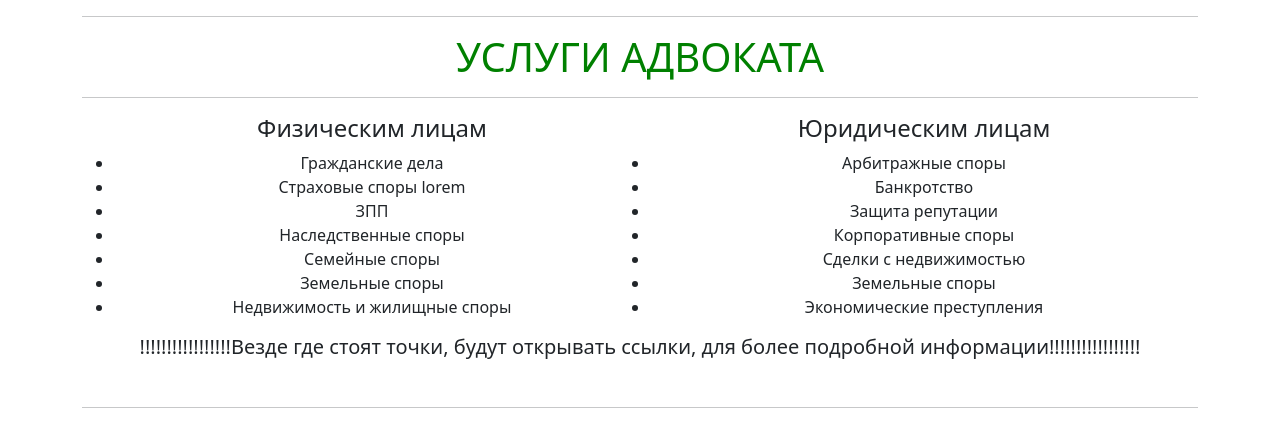
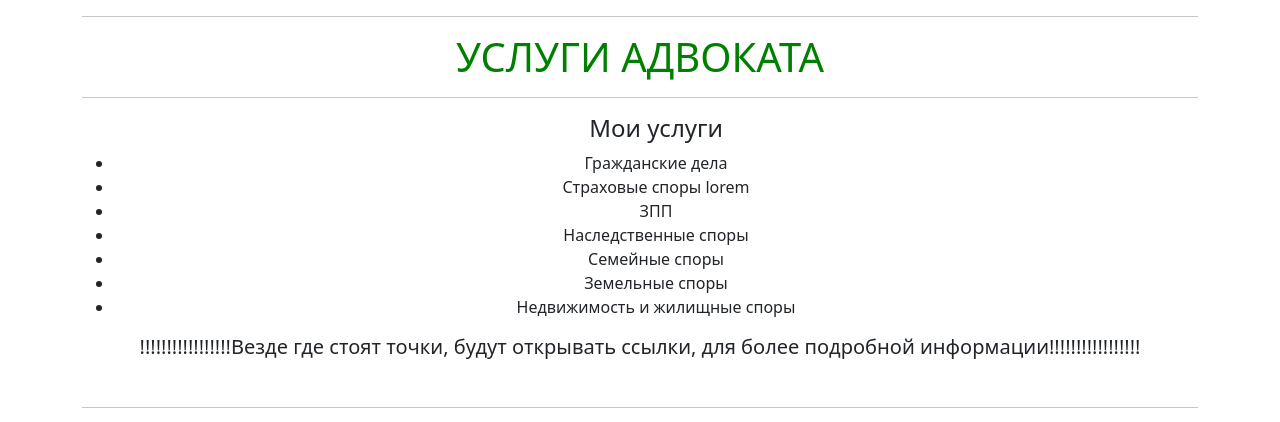
Before and after one commit to renvissvnce/lawyer_site, a Django app: page /prices in a window 1280 px wide. Shown: the part 72-494 px from the top of the page. Run offline with Django 3.2, Linux system fonts and the light colour scheme.

Commit message:
Remake of Prices page and css-files update

```diff
--- a/law_site/contacts/templates/contacts/contacts.html
+++ b/law_site/contacts/templates/contacts/contacts.html
@@ -23,7 +23,7 @@
         <h1 class='text-center'>Контактные данные адвоката</h1>
         <li><h3>Конактный телефон адвоката: Телефон:+38-068-786-46-56; (сделаем вызов прямо с сайта, для телефонов)</h3></li>
         <li><h3>Электронная почта:mega-bekker777@ukr.net;</h3></li>
-        <li><h3>Юридический адрес: г. Мариуполь, бул. Б.Хмельницкого, 6 (1-й этаж) позвонить по прибытии <br>-  /Я это говорю когда записываю на прием, даже когда буду с домофоном/</h3></li>
+        <li><h3>Юридический адрес: г. Мариуполь, бул. Б.Хмельницкого, 6.</h3></li>
         <h1 class='text-center'>График работы адвоката</h1>
         <li><h3>Понедельник-пятница с 10:00-20:00.</h3></li>
         <li><h3>Выходные (суббота-воскресенье) и праздничные дни по записи</h3></li>
--- a/law_site/prices/templates/prices/prices_test.html
+++ b/law_site/prices/templates/prices/prices_test.html
@@ -13,7 +13,7 @@
 <hr>
 
     <div>
-  <ul class="left-col" ><h4 class="text-center">Физическим лицам</h4>
+  <ul><h4 class="text-center">Мои услуги</h4>
       <li class="text-center">Гражданские дела</li>
       <li class="text-center">Страховые споры lorem</li>
       <li class="text-center">ЗПП</li>
@@ -23,7 +23,7 @@
       <li class="text-center">Недвижимость и жилищные споры</li>
 
   </ul>
-
+<!--
   <ul class="right-col"><h4 class="text-center">Юридическим лицам</h4>
       <li class="text-center">Арбитражные споры</li>
       <li class="text-center">Банкротство</li>
@@ -33,7 +33,7 @@
       <li class="text-center">Земельные споры</li>
       <li class="text-center">Экономические преступления</li>
   </ul>
-
+-->
         <h5 class="text-center">!!!!!!!!!!!!!!!!!Везде где стоят точки, будут открывать ссылки, для более подробной информации!!!!!!!!!!!!!!!!!</h5><br>
 </div>
 
```
